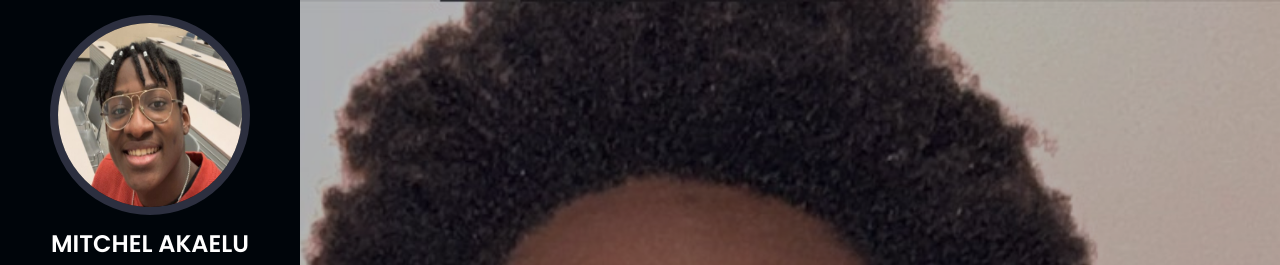
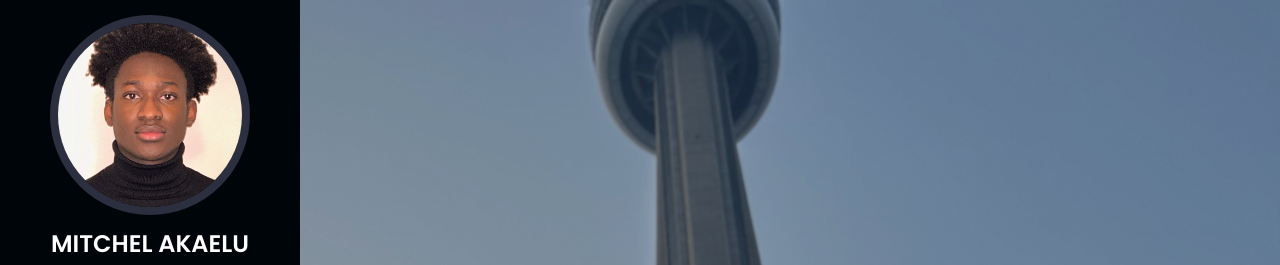
Before and after one commit to Mitchaka14/webportfolio, a plain HTML site: page index.html in a window 1280 px wide. Shown: the top 265 px of the page. Drawn offline with nearby package versions, Linux system fonts and the light colour scheme.

Commit message:
updating image

```diff
--- a/assets/css/style.css
+++ b/assets/css/style.css
@@ -231,7 +231,7 @@ h6 {
 #hero {
   width: 100%;
   height: 100vh;
-  background: url("../img/selfie2.jpg");
+  background: url("../img/long1.jpeg");
   background-position: top center;
   background-size: cover;
 }
--- a/index.html
+++ b/index.html
@@ -39,7 +39,8 @@
     <div class="d-flex flex-column">
 
       <div class="profile">
-        <img style="border-radius: 70%; width: 200px; height: 200px;" src="assets/img/selfie.JPG" alt="" class="img-fluid rounded-circle">
+        <img style="border-radius: 70%; width: 200px; height: 200px; object-fit: cover;" src="assets/img/selfie2.0.jpg" alt="" class="img-fluid rounded-circle">
+
         <h1 class="text-light"><a href="index.html">MITCHEL AKAELU</a></h1>
         <div class="social-links mt-3 text-center">
           <!-- <a href="#" class="twitter"><i class="bx bxl-twitter"></i></a> -->
@@ -118,7 +119,7 @@
               programming utilities and languages. Knowledgeable of backend and
               frontend development requirements. Handles any part of process with
               ease. Collaborative team player with excellent technical abilities
-              offering 2 years of related experience.          </div>
+              offering 3 years of related experience.          </div>
         </div>
 
       </div>
```
Also changed, not shown: assets/img/long1.jpeg (added), assets/img/portrait1.jpg (added), assets/img/selfie2.0.jpg (added), assets/img/temp.jpeg (added).
